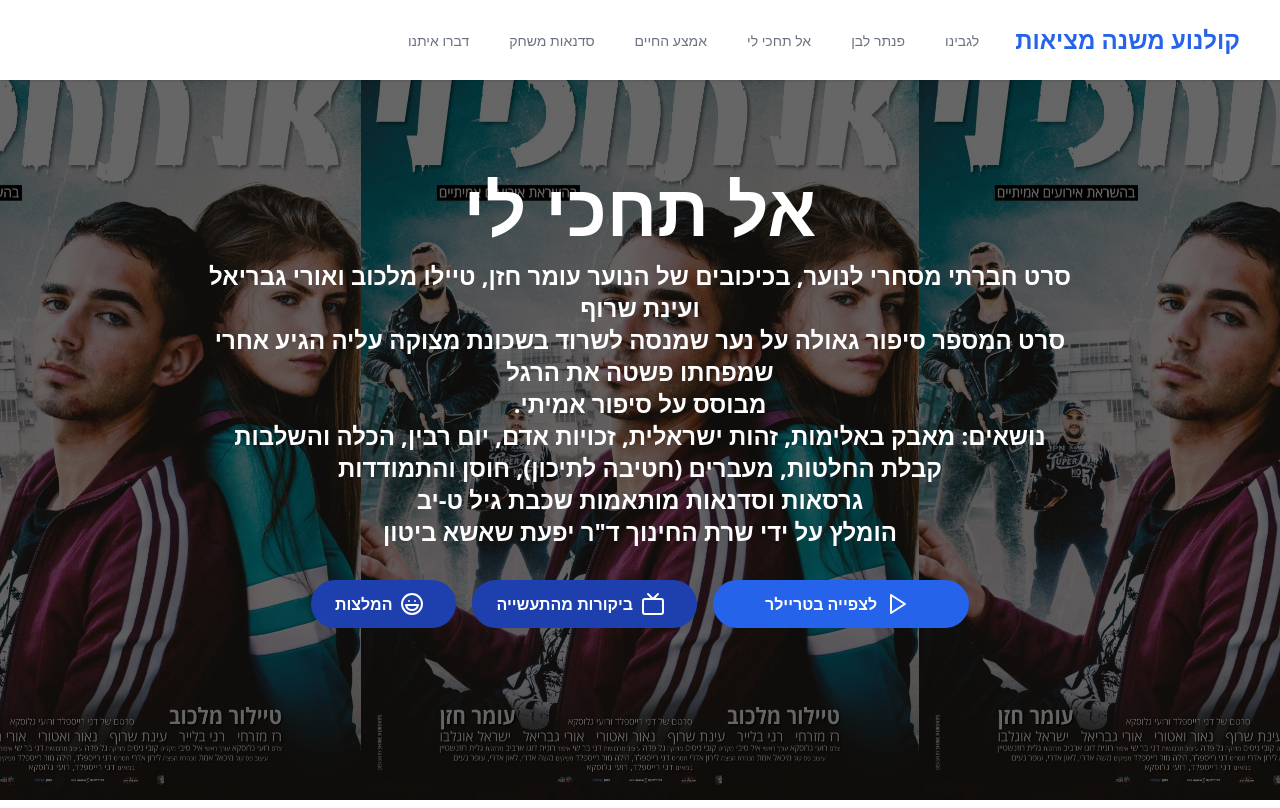
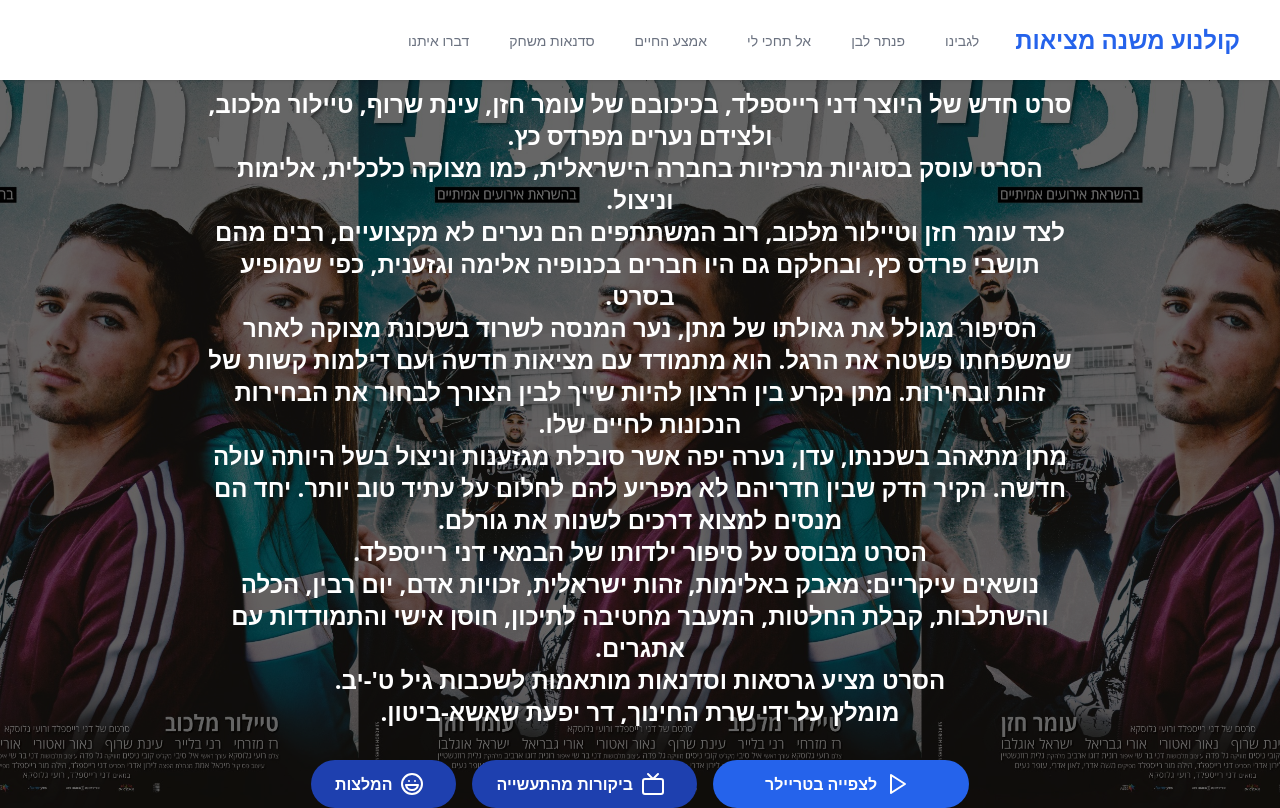
Before and after one commit to raisfeld-ori/reality_changing_films, a Next.js app: page /movies/second in a window 1280 px wide. Built offline with nearby package versions, Linux system fonts and the light colour scheme.

Commit message:
updated text

```diff
--- a/src/app/movies/second/page.tsx
+++ b/src/app/movies/second/page.tsx
@@ -1,13 +1,16 @@
 import Movie from '../movie';
 export default function Page(){
     return <Movie title='אל תחכי לי' description={[
-        "סרט חברתי מסחרי לנוער, בכיכובים של הנוער עומר חזן, טיילו מלכוב ואורי גבריאל ועינת שרוף",
-        "סרט המספר סיפור גאולה על נער שמנסה לשרוד בשכונת מצוקה עליה הגיע אחרי שמפחתו פשטה את הרגל",
-        "מבוסס על סיפור אמיתי.",
-        "נושאים: מאבק באלימות, זהות ישראלית, זכויות אדם, יום רבין, הכלה והשלבות קבלת החלטות, מעברים (חטיבה לתיכון), חוסן והתמודדות",
-        "גרסאות וסדנאות מותאמות שכבת גיל ט-יב",
-        "הומלץ על ידי שרת החינוך ד\"ר יפעת שאשא ביטון"
-    ]} trailerSrc='https://vimeo.com/1028010416?share=copy' reviews={[
+        "סרט חדש של היוצר דני רייספלד, בכיכובם של עומר חזן, עינת שרוף, טיילור מלכוב, ולצידם נערים מפרדס כץ.",
+        "הסרט עוסק בסוגיות מרכזיות בחברה הישראלית, כמו מצוקה כלכלית, אלימות וניצול.",
+        "לצד עומר חזן וטיילור מלכוב, רוב המשתתפים הם נערים לא מקצועיים, רבים מהם תושבי פרדס כץ, ובחלקם גם היו חברים בכנופיה אלימה וגזענית, כפי שמופיע בסרט.",
+        "הסיפור מגולל את גאולתו של מתן, נער המנסה לשרוד בשכונת מצוקה לאחר שמשפחתו פשטה את הרגל. הוא מתמודד עם מציאות חדשה ועם דילמות קשות של זהות ובחירות. מתן נקרע בין הרצון להיות שייך לבין הצורך לבחור את הבחירות הנכונות לחיים שלו.",
+        "מתן מתאהב בשכנתו, עדן, נערה יפה אשר סובלת מגזענות וניצול בשל היותה עולה חדשה. הקיר הדק שבין חדריהם לא מפריע להם לחלום על עתיד טוב יותר. יחד הם מנסים למצוא דרכים לשנות את גורלם.",
+        "הסרט מבוסס על סיפור ילדותו של הבמאי דני רייספלד.",
+        "נושאים עיקריים: מאבק באלימות, זהות ישראלית, זכויות אדם, יום רבין, הכלה והשתלבות, קבלת החלטות, המעבר מחטיבה לתיכון, חוסן אישי והתמודדות עם אתגרים.",
+        "הסרט מציע גרסאות וסדנאות מותאמות לשכבות גיל ט'-יב.",
+        "מומלץ על ידי שרת החינוך, דר יפעת שאשא-ביטון."
+      ]} trailerSrc='https://vimeo.com/1028010416?share=copy' reviews={[
         {
             title: 'המלצת שרת החינוך',
             text: "דוקטור יפעת שאשא ביטון",
```
